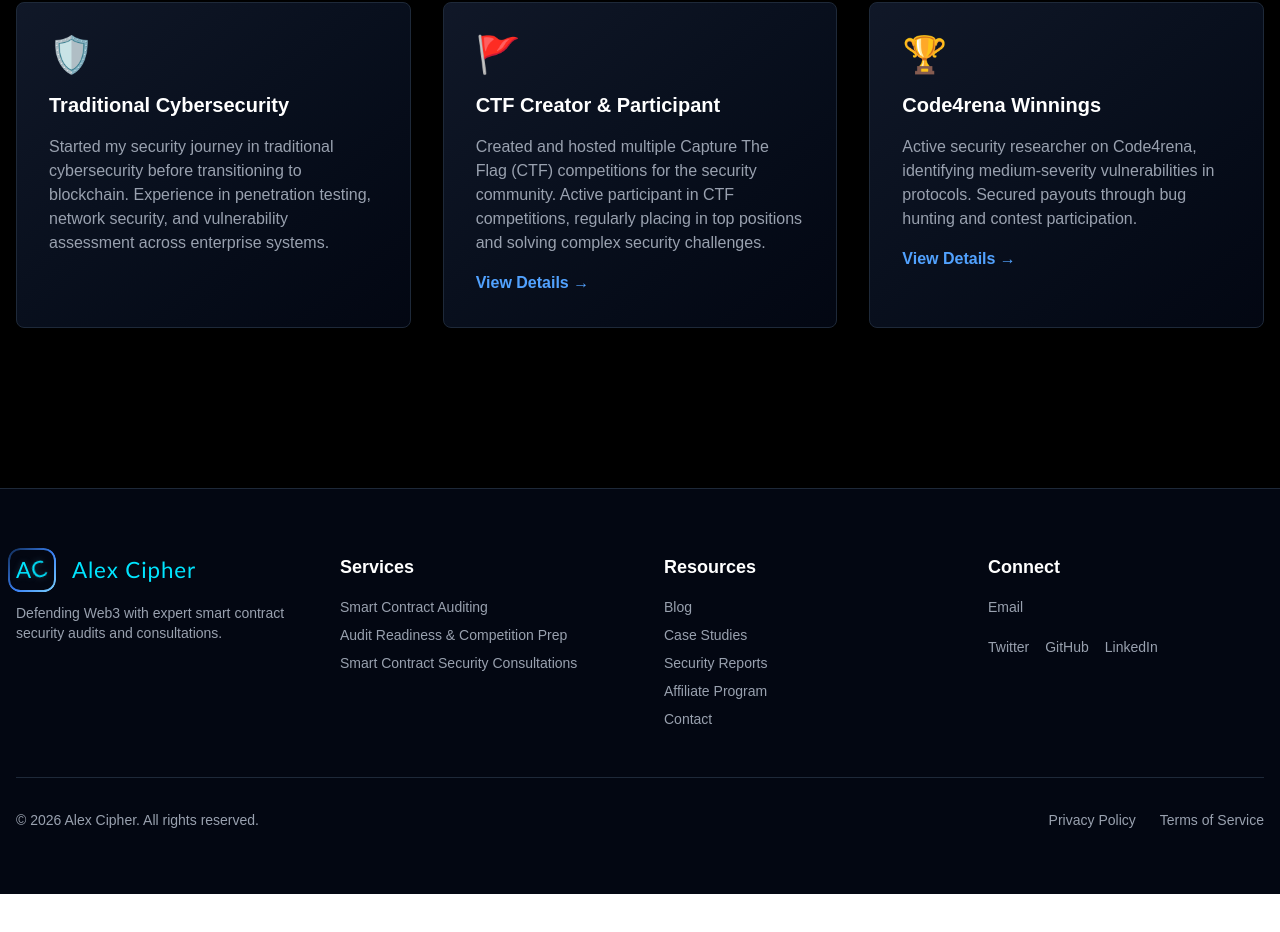
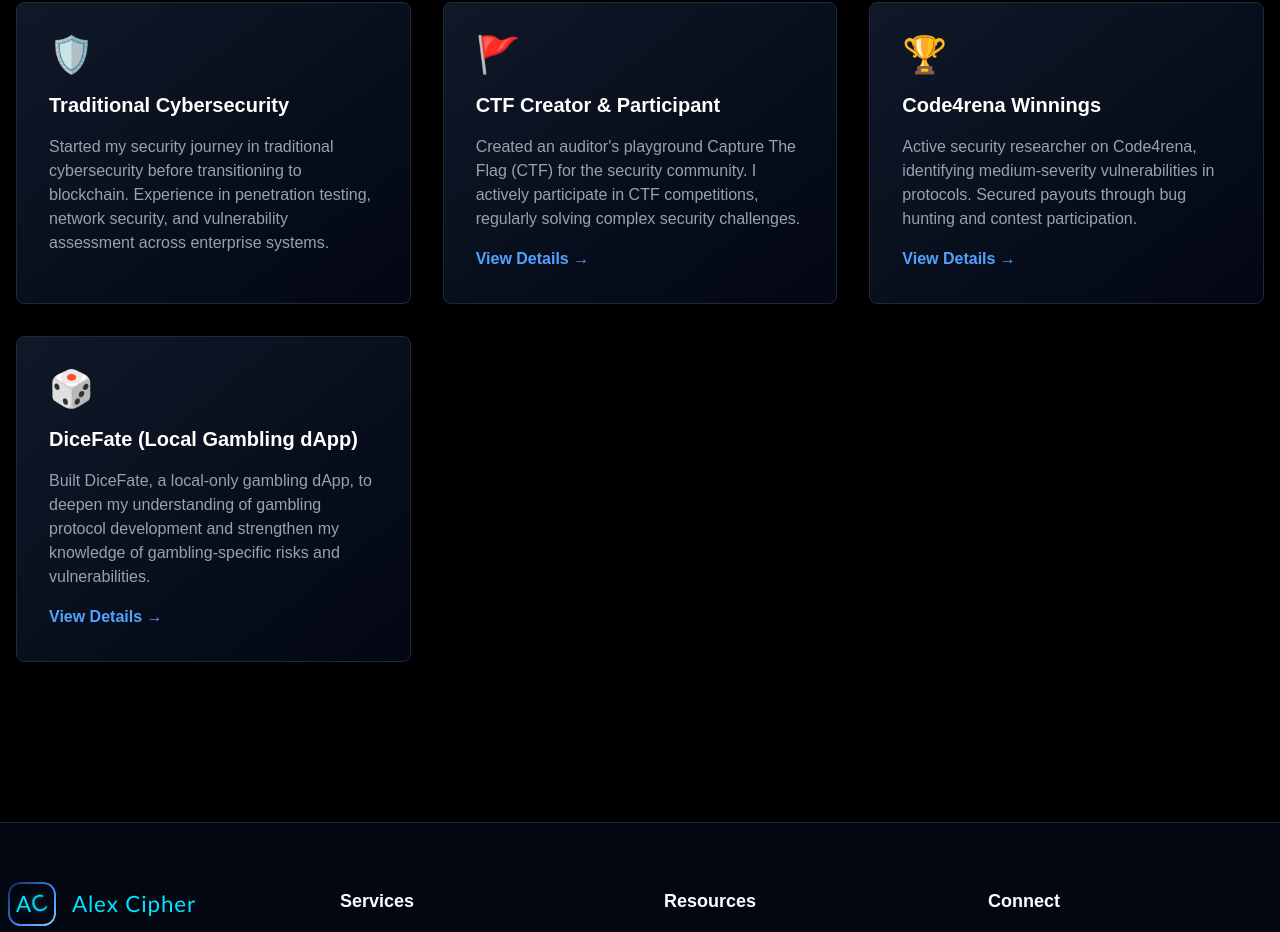
Before and after one commit to d4rk-source/personal_website, a Next.js app: page / in a window 1280 px wide. Shown: the part 3453-4385 px from the top of the page. Before the commit the page ends 4347 px from the top, so only its background shows below. Built offline with nearby package versions, Linux system fonts and the light colour scheme; a web font is replaced by a local one.

Commit message:
added DiceFate to Past Work

```diff
--- a/app/components/PastWork.tsx
+++ b/app/components/PastWork.tsx
@@ -10,7 +10,7 @@ export default function PastWork() {
     {
       title: "CTF Creator & Participant",
       description:
-        "Created and hosted multiple Capture The Flag (CTF) competitions for the security community. Active participant in CTF competitions, regularly placing in top positions and solving complex security challenges.",
+        "Created an auditor's playground Capture The Flag (CTF) for the security community. I actively participate in CTF competitions, regularly solving complex security challenges.",
       icon: "🚩",
       link: "https://github.com/d4rk-source/Never-Poor-Again", // Add your CTF link here
     },
@@ -20,6 +20,13 @@ export default function PastWork() {
         "Active security researcher on Code4rena, identifying medium-severity vulnerabilities in protocols. Secured payouts through bug hunting and contest participation.",
       icon: "🏆",
       link: "https://code4rena.com/@Alex_Cipher", // Add your Code4rena profile link here
+    },
+    {
+      title: "DiceFate (Local Gambling dApp)",
+      description:
+        "Built DiceFate, a local-only gambling dApp, to deepen my understanding of gambling protocol development and strengthen my knowledge of gambling-specific risks and vulnerabilities.",
+      icon: "🎲",
+      link: "https://github.com/d4rk-source/DiceFate",
     },
   ];
 
```
